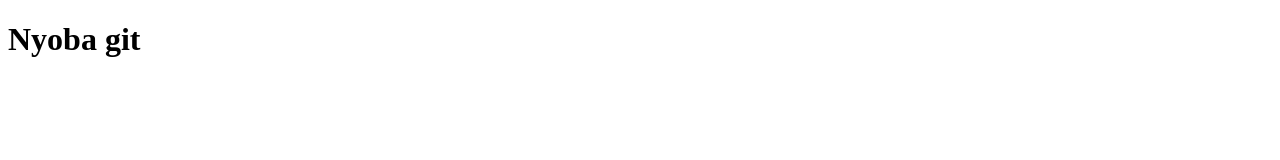
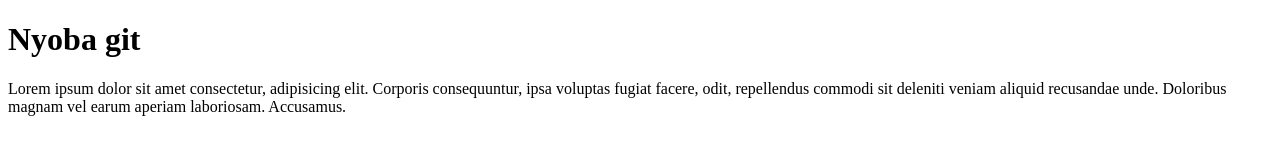
Before and after one commit to AditPermanaPutra/adit-git-test2, a plain HTML site: page index.html in a window 1280 px wide. Drawn offline with Linux system fonts and the light colour scheme.

Commit message:
menambahkan lorem di file index.html

```diff
--- a/index.html
+++ b/index.html
@@ -7,5 +7,6 @@
 </head>
 <body>
     <h1>Nyoba git</h1>
+    <p>Lorem ipsum dolor sit amet consectetur, adipisicing elit. Corporis consequuntur, ipsa voluptas fugiat facere, odit, repellendus commodi sit deleniti veniam aliquid recusandae unde. Doloribus magnam vel earum aperiam laboriosam. Accusamus.</p>
 </body>
 </html>
```
